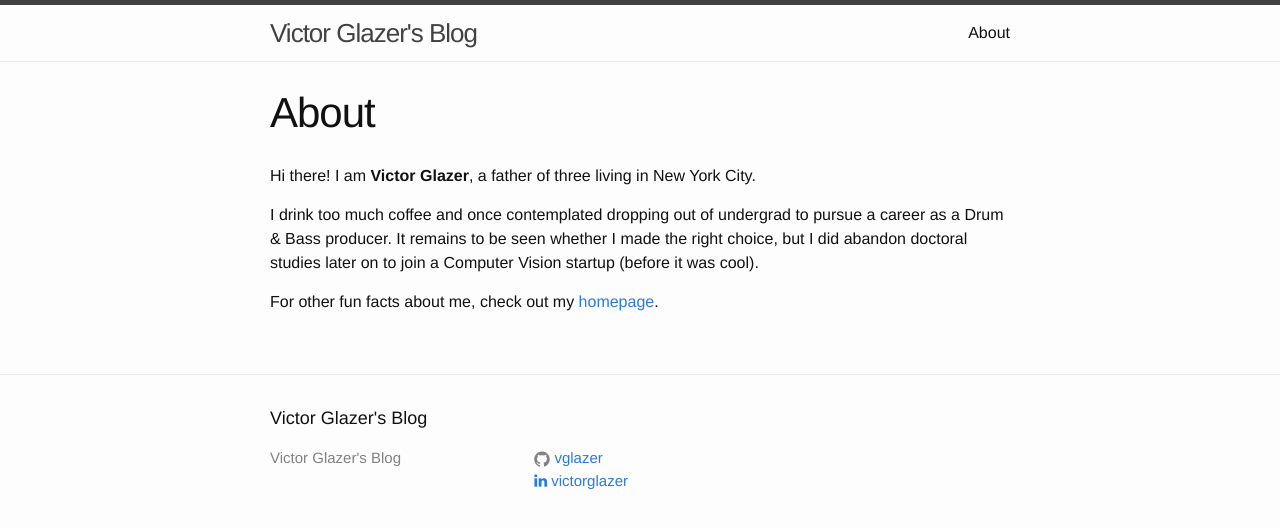
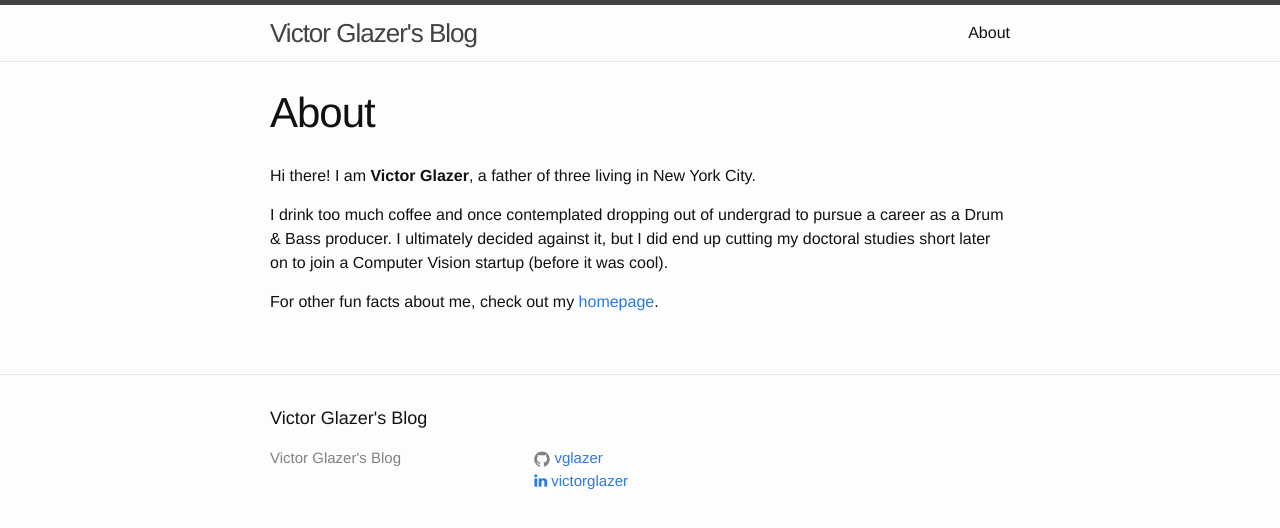
Before and after one commit to vglazer/vglazer.github.io, a Jekyll site: the page built from about.md, in a window 1280 px wide. Shown: the top 528 px of the page. Built offline with Jekyll 4.4.1, drawn with Linux system fonts in a browser that asks for light colours; nearby versions of some CDN libraries.

Commit message:
Some rewording

```diff
--- a/about.md
+++ b/about.md
@@ -6,6 +6,6 @@ permalink: /about/
 
 Hi there! I am **Victor Glazer**, a father of three living in New York City.
 
-I drink too much coffee and once contemplated dropping out of undergrad to pursue a career as a Drum & Bass producer. It remains to be seen whether I made the right choice, but I did abandon doctoral studies later on to join a Computer Vision startup (before it was cool).
+I drink too much coffee and once contemplated dropping out of undergrad to pursue a career as a Drum & Bass producer. I ultimately decided against it, but I did end up cutting my doctoral studies short later on to join a Computer Vision startup (before it was cool).
 
 For other fun facts about me, check out my [homepage](https://www.cs.toronto.edu/~glazer).
```
